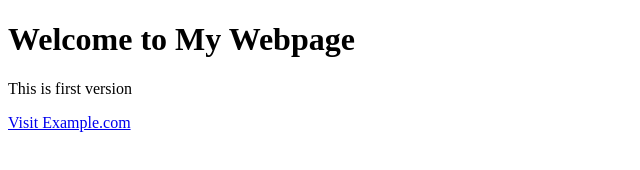
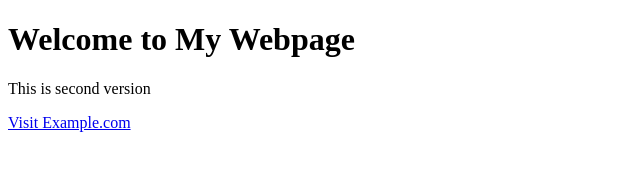
Before and after one commit to sujitv14/SVC, a plain HTML site: page index.html in a window 1280 px wide. Shown: the full height of the page, 0-640 px from the left. Drawn offline with Linux system fonts and the light colour scheme.

Commit message:
version_2

```diff
--- a/index.html
+++ b/index.html
@@ -7,7 +7,7 @@
 </head>
 <body>
     <h1>Welcome to My Webpage</h1>
-    <p>This is first version</p>
+    <p>This is second version</p>
     <a href="https://www.example.com">Visit Example.com</a>
 </body>
 </html>
```
